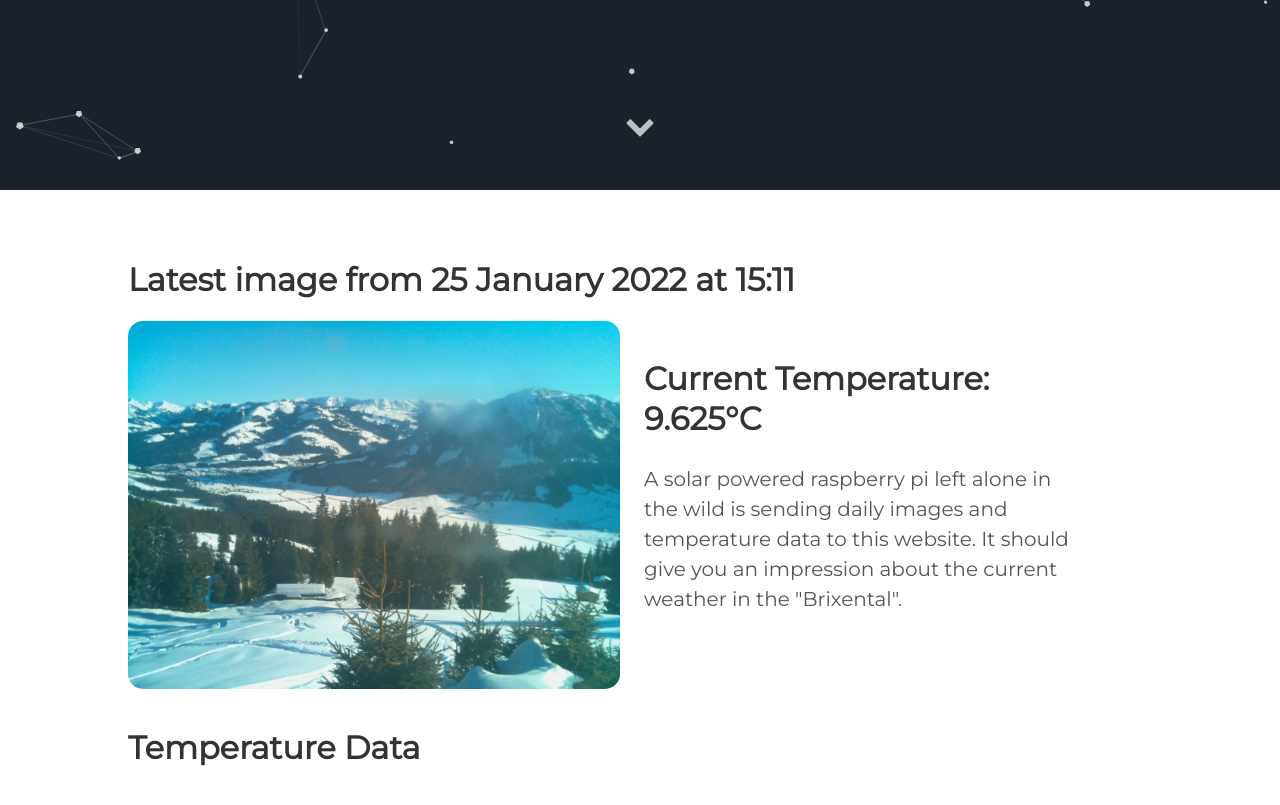
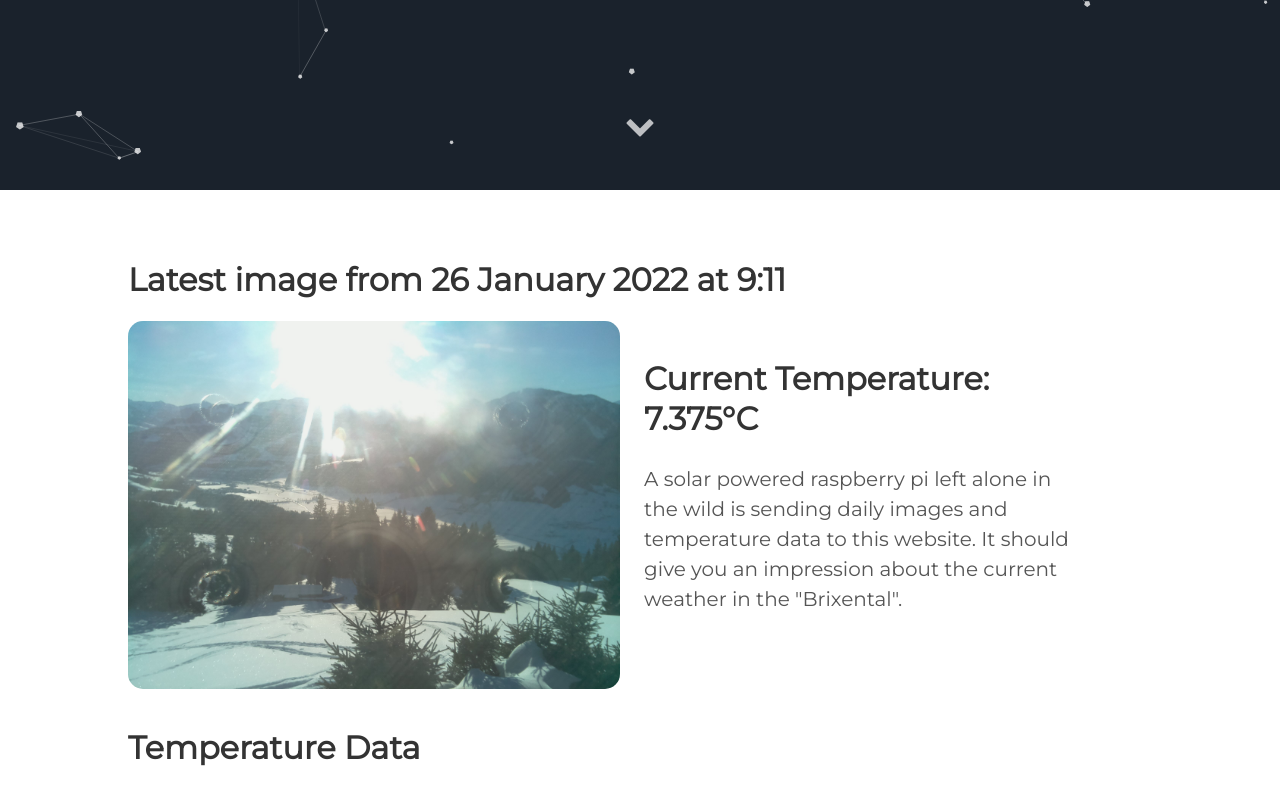
Before and after one commit to vektorious/vektorious.github.io, a Jekyll site: the page built from resources/huette.md, in a window 1280 px wide and 900 px high, scrolled down 710 px. Shown: the top 805 px of the window. Built offline with Jekyll 4.4.1, drawn with Linux system fonts in a browser that asks for light colours.

Commit message:
I'm a bot beep boop

```diff
--- a/resources/huette.md
+++ b/resources/huette.md
@@ -6,13 +6,13 @@ image: '/assets/img/'
 description: 'Live image from the Austrian alps'
 twitter_text: ' '
 ---
-## Latest image from 25 January 2022 at 15:11
+## Latest image from 26 January 2022 at  9:11
 <div class="huette">
   <div class="huette-image">
     <img src="{{ "/assets/img/huette.jpg" | prepend: site.baseurl }}">
   </div>
   <div class="huette-text">
-        <h2>Current Temperature: 9.625°C</h2>
+        <h2>Current Temperature: 7.375°C</h2>
         <p>A solar powered raspberry pi left alone in the wild is sending daily images and temperature data to this website. It should give you an impression about the current weather in the "Brixental".</p>
 
   </div>
```
Also changed, not shown: rpi-script/2022-01-26_090936.txt (renamed from rpi-script/2022-01-25_150939.txt, +5 -5 lines), rpi-script/huette.md (+2 -2 lines), assets/img/huette.jpg, assets/img/temp_plot.png, rpi-script/temp_plot.png, 1 other file.
